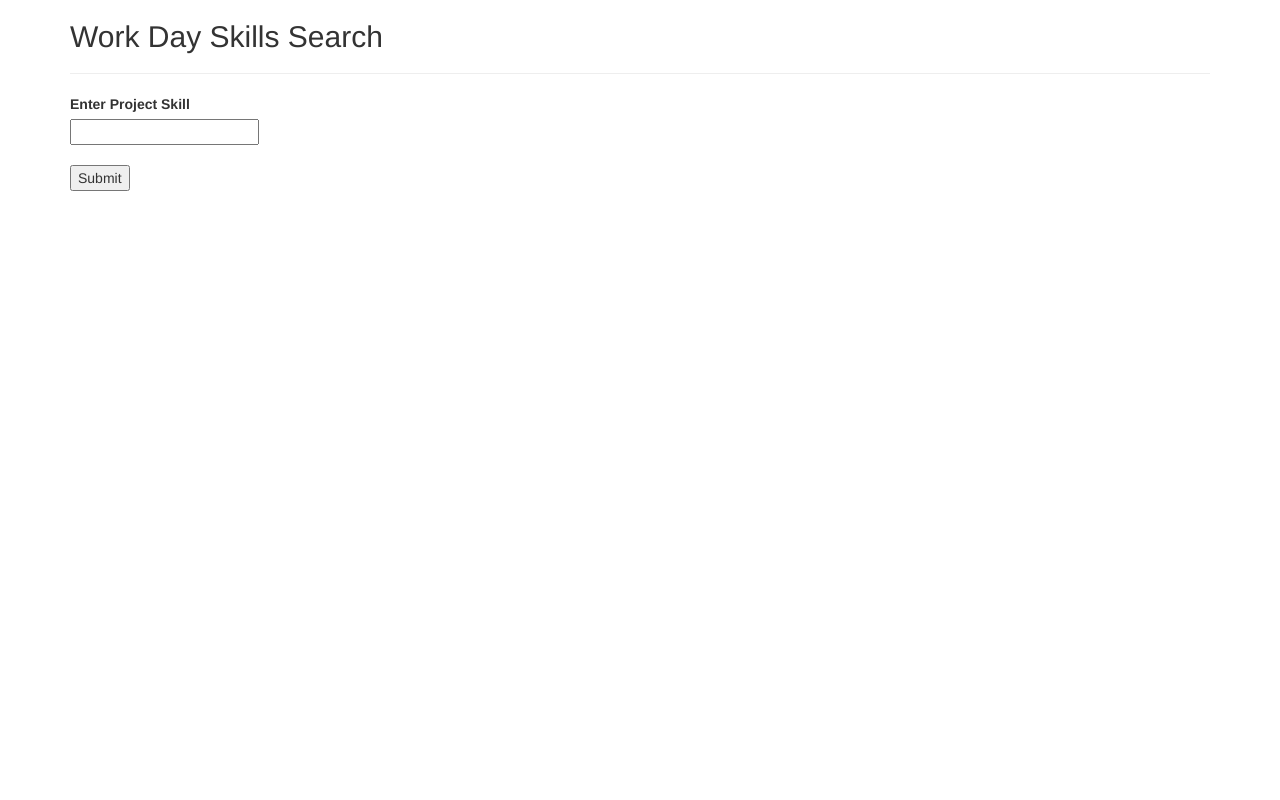
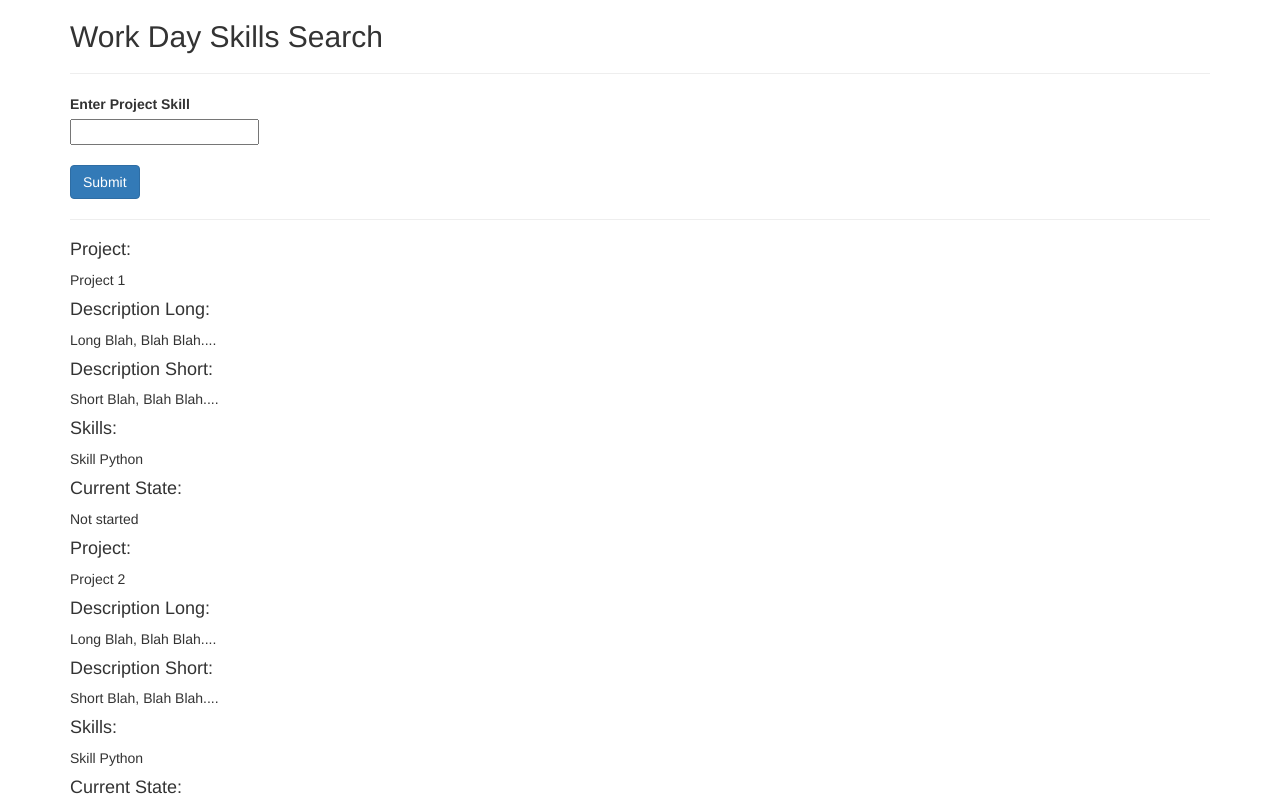
Before and after one commit to laszlopmagyar/INN48, an Angular app: page / in a window 1280 px wide. Shown: the top 800 px of the page. Built offline with nearby package versions, Linux system fonts and the light colour scheme.

Commit message:
Added JSON file of projects

```diff
--- /dev/null
+++ b/src/app/json-typings.d.ts
@@ -0,0 +1,4 @@
+declare module "*.json" {
+    const value: any;
+    export default value;
+}
--- a/src/app/project/project.component.html
+++ b/src/app/project/project.component.html
@@ -1,5 +1,16 @@
 <form>
     <label>Enter Project Skill</label><br>
     <input type="text"><br><br>
-    <button type="submit">Submit</button>
+    <button class="btn btn-primary" type="submit">Submit</button>
 </form>
+
+<hr>
+<div>
+    <div *ngFor="let project of projectList">
+        <h4>Project: </h4>{{project.name}}
+        <h4>Description Long: </h4>{{project.long_description}}
+        <h4>Description Short: </h4>{{project.short_description}}
+        <h4>Skills: </h4>{{project.skills}}
+        <h4>Current State:</h4>{{project.current_state}}
+    </div>
+</div>
--- a/src/app/project/project.component.ts
+++ b/src/app/project/project.component.ts
@@ -1,9 +1,17 @@
 import { Component } from "@angular/core";
+import projects from './projects.json';
 
 @Component({
     selector: 'app-project',
     templateUrl: './project.component.html'
 })
 export class projectComponent {
-
+    title = "Search";
+    projectList: {
+        name: string,
+        long_description: string,
+        short_description: string,
+        skills: string,
+        current_state: string
+    }[] = projects
 }
--- /dev/null
+++ b/src/app/project/projects.json
@@ -0,0 +1,24 @@
+[
+{
+ "name": "Project 1",
+ "long_description": "Long Blah, Blah Blah....",
+ "short_description": "Short Blah, Blah Blah....",
+ "skills": "Skill Python",
+ "current_state": "Not started"
+},
+{
+ "name": "Project 2",
+ "long_description": "Long Blah, Blah Blah....",
+ "short_description": "Short Blah, Blah Blah....",
+ "skills": "Skill Python",
+ "current_state": "Not started"
+},
+{
+ "name": "Project 3",
+ "long_description": "Long Blah, Blah Blah....",
+ "short_description": "Short Blah, Blah Blah....",
+ "skills": "Skill Python",
+ "current_state": "Started"
+}
+
+]
```
